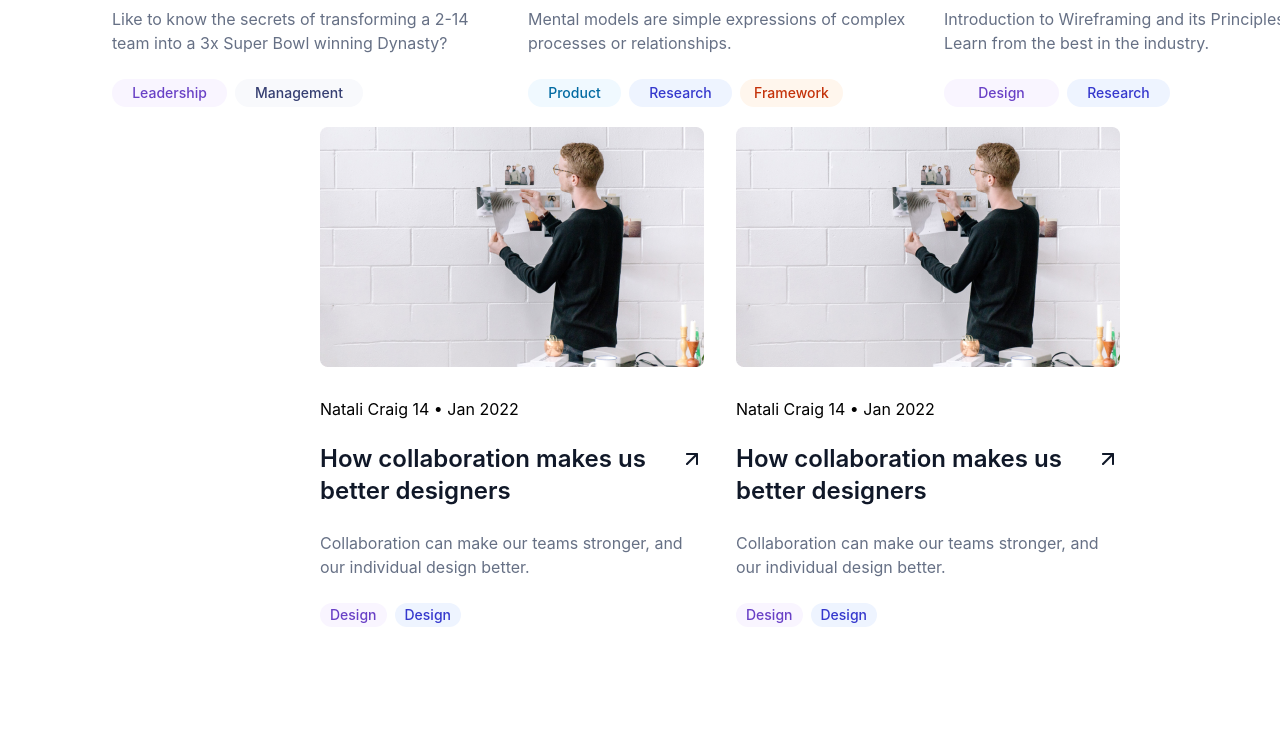
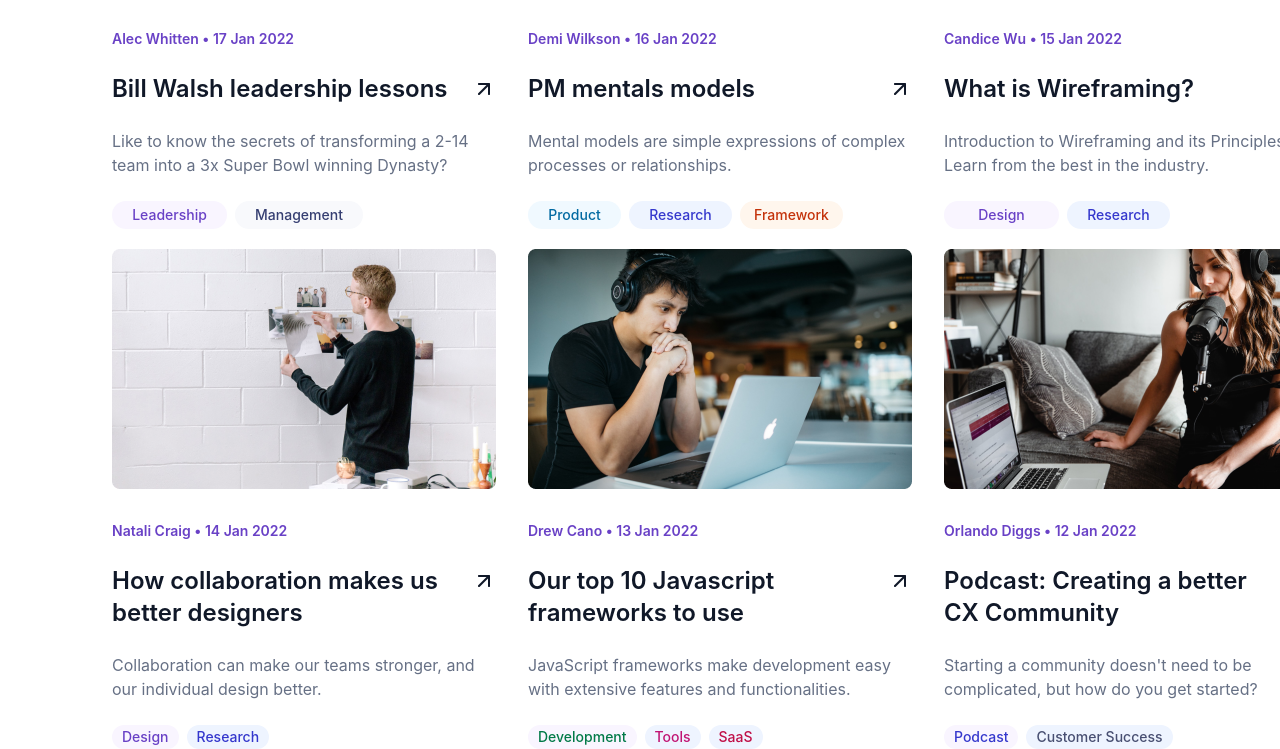
Before and after one commit to Precious0000/Codingminiproject, a plain HTML site: page index.html in a window 1280 px wide. Shown: the part 1297-2046 px from the top of the page. Before the commit the page ends 1924 px from the top, so only its background shows below. Drawn offline with Linux system fonts and the light colour scheme.

Commit message:
Addded to dispository

```diff
--- a/index.html
+++ b/index.html
@@ -180,7 +180,7 @@
 <div class="two">
 <img src="./Assets/7.png" alt="">
 <div class="Nat">
-<p class="Craig">Natali Craig 14 &#8226; Jan 2022</p>
+<p class="Craig">Natali Craig &#8226; 14 Jan 2022</p>
 <div class=" arrow1">
 <p class="how">
     How collaboration makes us <br>better designers
@@ -195,34 +195,60 @@
 <p class="di2">Design</p>
 </div>
 <div class="di3">
-    <p class="di4">Design</p>
+    <p class="di4">Research</p>
     </div>
 </div>
 </div>
 </div >
 <div class="two">
-    <img src="./Assets/7.png" alt="">
+    <img src="./Assets/8.png" alt="">
     <div class="Nat">
-    <p class="Craig">Natali Craig 14 &#8226; Jan 2022</p>
+    <p class="Craig">Drew Cano &#8226; 13 Jan 2022</p>
     <div class=" arrow1">
     <p class="how">
-        How collaboration makes us <br>better designers
+        Our top 10 Javascript <br>frameworks to use
     </p>
     <img src="./Assets/arrow.png" alt="">
     </div>
-    <p class="coll"> Collaboration can make our teams stronger, and
-        <br> our individual design better.
+    <p class="coll"> JavaScript frameworks make development easy
+        <br> with extensive features and functionalities.
     </p>
     <div class="di">
     <div class="di1">
-    <p class="di2">Design</p>
+    <p class="di5">Development </p>
     </div>
     <div class="di3">
-        <p class="di4">Design</p>
+        <p class="di6">Tools</p>
         </div>
+        <div class="di3">
+            <p class="di7">SaaS</p>
+            </div>
     </div>
     </div>
     </div >
+    <div class="two">
+        <img src="./Assets/9.png" alt="">
+        <div class="Nat">
+        <p class="Craig">Orlando Diggs &#8226; 12 Jan 2022</p>
+        <div class=" arrow1">
+        <p class="how">
+            Podcast: Creating a better <br>CX Community
+        </p>
+        <img src="./Assets/arrow.png" alt="">
+        </div>
+        <p class="coll"> Starting a community doesn't need to be
+            <br> complicated, but how do you get started?
+        </p>
+        <div class="di">
+        <div class="di1">
+        <p class="di4">Podcast </p>
+        </div>
+        <div class="di3">
+            <p class="di8">Customer Success</p>
+            </div>
+        </div>
+        </div>
+        </div >
         </div>
 </div>
     </div>
--- a/style.css
+++ b/style.css
@@ -24,6 +24,7 @@ padding: 0%; margin: 0%;}
     padding: 0px 32px;
     gap: 40px;
 margin-top: 96px;
+margin-bottom: 20px;
 /* width: 1280px;
 height: 296px; */
 }
@@ -101,6 +102,7 @@ height: 296px; */
     height: 592px;
     gap: 64px;
     margin: auto;
+    margin-bottom: 96px;
     background-color: white;
     align-self: stretch;
 }
@@ -334,6 +336,7 @@ align-self: stretch;
     font-style: normal;
     line-height: 24px;
     align-self: stretch;
+    color: #667085;
 }
 .b1{
     display: flex;
@@ -372,10 +375,15 @@ align-self: stretch;
     gap: 64px;
     width: 1280px;
     height: 1128px;
+    margin-bottom: 96px;
     background-color: #ffffff;
 }
-.All{
-
+.All{ font-style: normal;
+    font-weight: 600;
+    font-size: 24px;
+    line-height: 32px;
+    color: #101828;
+    align-self: stretch;
 }
 .blogpost{
     display: flex;
@@ -593,8 +601,11 @@ color: #101828;
     gap: 24px;
     align-self: stretch;
 }
-.craig{
-
+.Craig{ font-size: 14px;
+    font-weight: 600;
+font-style: normal;
+line-height: 20px;
+color: #6941c6;
 }
 .arrow1{
     display: flex;
@@ -651,7 +662,7 @@ align-self: stretch;
     justify-content: center;
     align-items: center;
     padding: 2px 10px;
-    border-radius: 24px;
+    border-radius: 16px;
     background-color: #eef4ff;
 }
 .di4{
@@ -662,3 +673,35 @@ align-self: stretch;
     text-align: center;
     color: #3538cd;
 }
+.di5{
+    font-size: 14px;
+    font-weight: 500;
+    font-style: normal;
+    line-height: 20px;
+    text-align: center;
+    color: #027a48;
+}
+.di6{
+    font-size: 14px;
+    font-weight: 500;
+    font-style: normal;
+    line-height: 20px;
+    text-align: center;
+    color: #c11574;
+}
+.di7{
+    font-size: 14px;
+    font-weight: 500;
+    font-style: normal;
+    line-height: 20px;
+    text-align: center;
+    color: #c01048;
+}
+.di8{
+    font-size: 14px;
+    font-weight: 500;
+    font-style: normal;
+    line-height: 20px;
+    text-align: center;
+    color: #484f72;
+}
```
